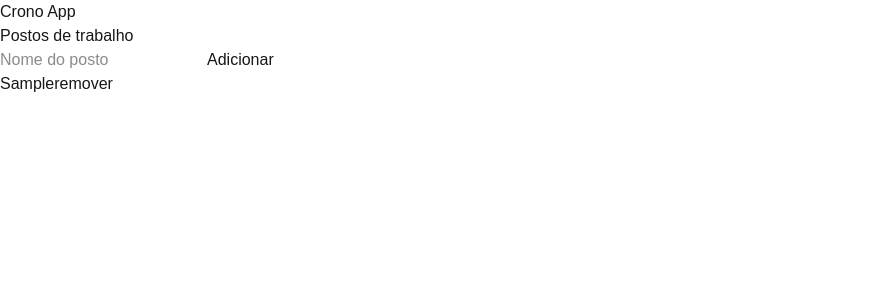
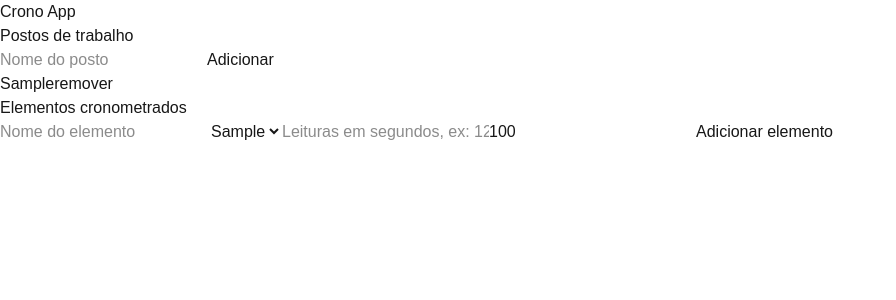
Before and after one commit to pabloaugussto/crono-app, a Next.js app: page / in a window 1280 px wide. Both pictures are taken after typing "Sample" into the empty fields and a click on the button "Adicionar". Shown: the top 300 px of the page, without its empty margins (0-896 px from the left). Built offline with nearby package versions, Linux system fonts and the light colour scheme.

Commit message:
adiciona painel de elementos cronometrados

```diff
--- a/app/page.tsx
+++ b/app/page.tsx
@@ -1,16 +1,19 @@
 "use client";
 
 import { useState } from "react";
-import type { Posto } from "../types/cronoanalise";
+import type { Posto, Elemento } from "../types/cronoanalise";
 import PostosPanel from "../components/PostosPanel";
+import ElementosPanel from "../components/ElementosPanel";
 
 export default function Home() {
   const [postos, setPostos] = useState<Posto[]>([]);
+  const [elementos, setElementos] = useState<Elemento[]>([]);
 
   return (
     <div>
       <h1>Crono App</h1>
       <PostosPanel postos={postos} onChange={setPostos} />
+      <ElementosPanel postos={postos} elementos={elementos} onChange={setElementos} />
     </div>
   );
 }
--- /dev/null
+++ b/components/ElementosPanel.tsx
@@ -0,0 +1,94 @@
+"use client";
+
+import { useState } from "react";
+import type { Elemento, Posto } from "../types/cronoanalise";
+
+interface Props {
+  postos: Posto[];
+  elementos: Elemento[];
+  onChange: (elementos: Elemento[]) => void;
+}
+
+export default function ElementosPanel({ postos, elementos, onChange }: Props) {
+  const [nome, setNome] = useState("");
+  const [postoId, setPostoId] = useState("");
+  const [leiturasTexto, setLeiturasTexto] = useState("");
+  const [fatorRitmo, setFatorRitmo] = useState("100");
+
+  function adicionar() {
+    const nomeLimpo = nome.trim();
+    const posto = postoId || postos[0]?.id;
+
+    const leituras = leiturasTexto
+      .split(",")
+      .map((v) => parseFloat(v.trim()))
+      .filter((v) => !isNaN(v) && v > 0);
+
+    if (!nomeLimpo || !posto || leituras.length === 0) return;
+
+    const novoElemento: Elemento = {
+      nome: nomeLimpo,
+      leituras,
+      fatorRitmo: parseFloat(fatorRitmo) || 100,
+      postoId: posto,
+    };
+
+    onChange([...elementos, novoElemento]);
+    setNome("");
+    setLeiturasTexto("");
+    setFatorRitmo("100");
+  }
+
+  function remover(index: number) {
+    onChange(elementos.filter((_, i) => i !== index));
+  }
+
+  return (
+    <div>
+      <h2>Elementos cronometrados</h2>
+
+      {postos.length === 0 ? (
+        <p>Cadastre um posto primeiro.</p>
+      ) : (
+        <>
+          <input
+            value={nome}
+            onChange={(e) => setNome(e.target.value)}
+            placeholder="Nome do elemento"
+          />
+
+          <select value={postoId || postos[0].id} onChange={(e) => setPostoId(e.target.value)}>
+            {postos.map((p) => (
+              <option key={p.id} value={p.id}>
+                {p.nome}
+              </option>
+            ))}
+          </select>
+
+          <input
+            value={leiturasTexto}
+            onChange={(e) => setLeiturasTexto(e.target.value)}
+            placeholder="Leituras em segundos, ex: 12, 14, 13"
+          />
+
+          <input
+            value={fatorRitmo}
+            onChange={(e) => setFatorRitmo(e.target.value)}
+            placeholder="Fator de ritmo (%)"
+          />
+
+          <button onClick={adicionar}>Adicionar elemento</button>
+
+          <ul>
+            {elementos.map((el, i) => (
+              <li key={i}>
+                {el.nome} — {el.leituras.length} leitura(s), ritmo {el.fatorRitmo}%
+                <button onClick={() => remover(i)}>remover</button>
+              </li>
+            ))}
+          </ul>
+        </>
+      )}
+    </div>
+  );
+}
```
